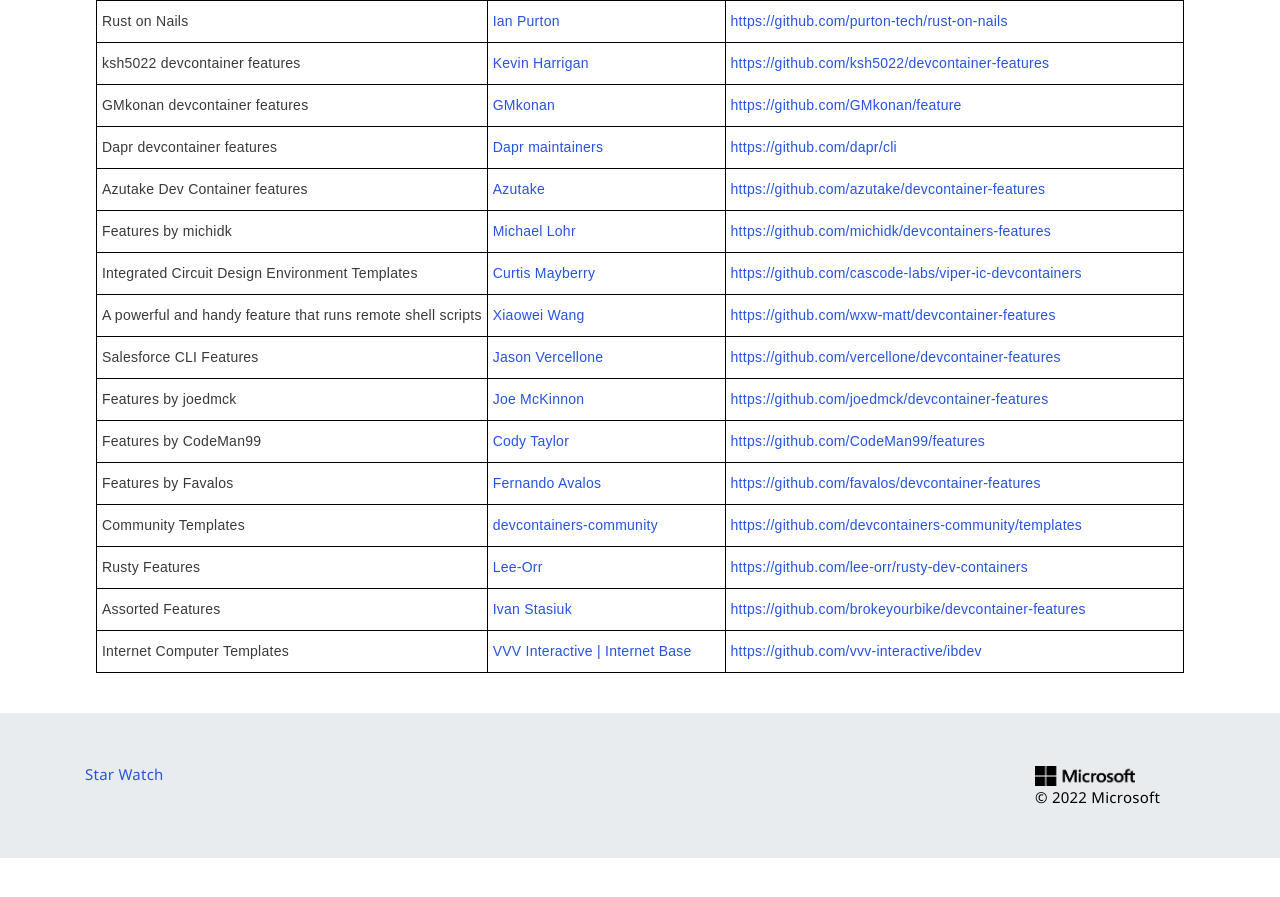
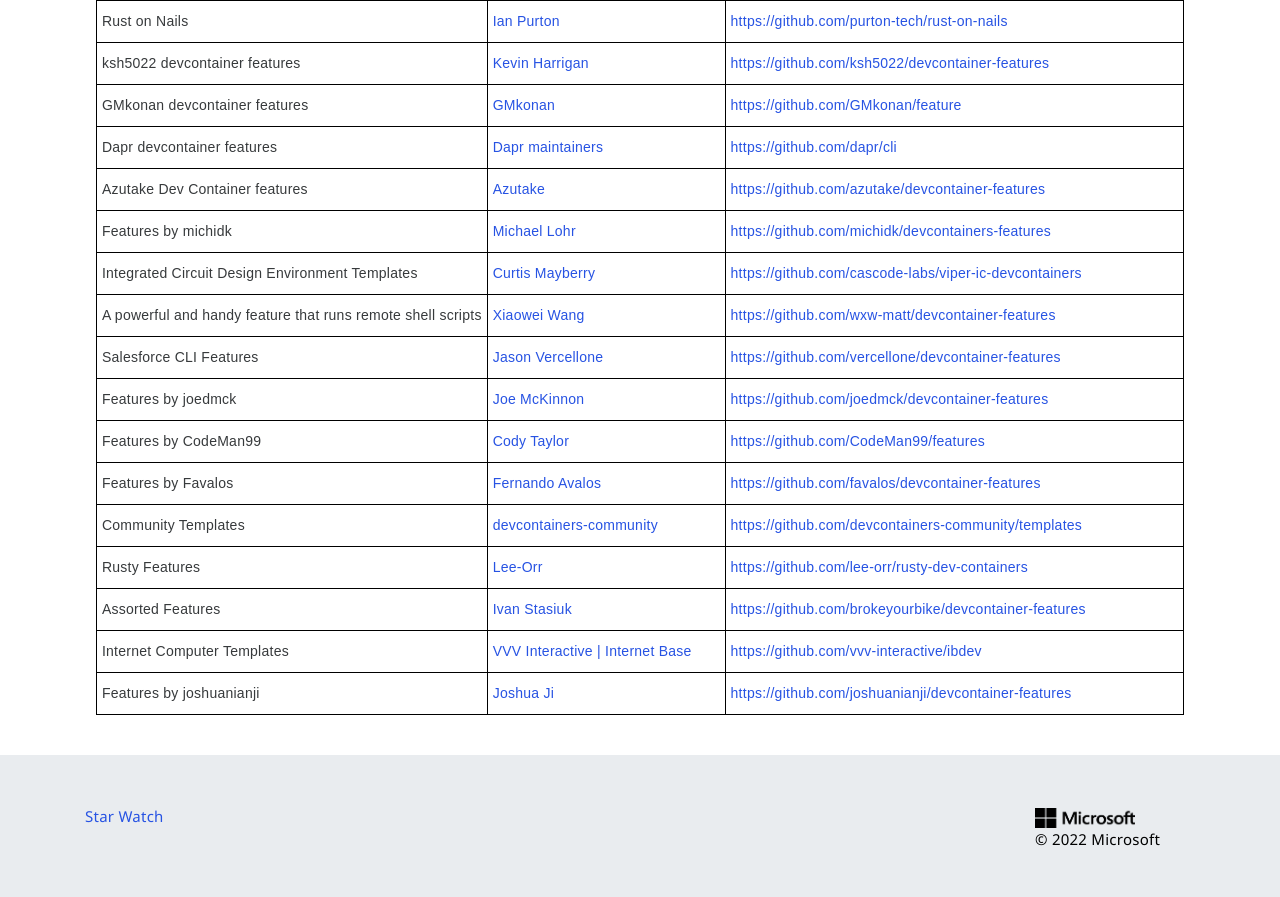
Before and after one commit to devcontainers/devcontainers.github.io, a Jekyll site: the page built from collections.html, in a window 1280 px wide and 900 px high, scrolled down 3232 px. Shown: the top 897 px of the window. Built offline with Jekyll 4.4.1, drawn with Linux system fonts in a browser that asks for light colours; nearby versions of some CDN libraries; comment, search, counter and statistics services are not loaded; before the commit the page ends 4090 px from its top, so only the background shows below that.

Commit message:
Update collection-index.yml

```diff
--- a/_data/collection-index.yml
+++ b/_data/collection-index.yml
@@ -423,3 +423,8 @@
   contact: https://github.com/vvv-interactive/ibdev/issues
   repository: https://github.com/vvv-interactive/ibdev
   ociReference: ghcr.io/vvv-interactive/ibdev
+- name: Features by joshuanianji
+  maintainer: Joshua Ji
+  contact: https://github.com/joshuanianji/devcontainer-features/issues
+  repository: https://github.com/joshuanianji/devcontainer-features
+  ociReference: ghcr.io/joshuanianji/devcontainer-features
```
